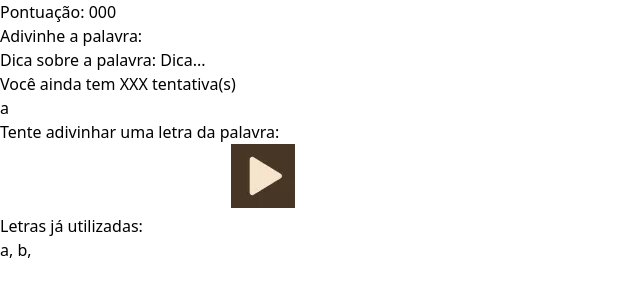
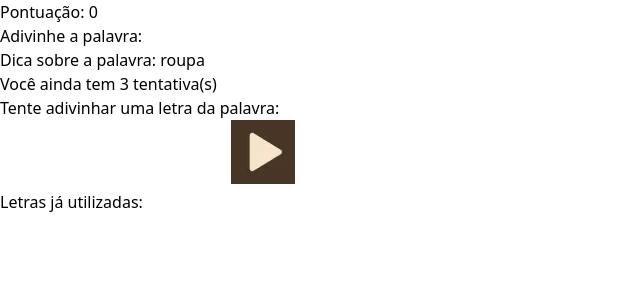
Before and after one commit to NathanPatrzyk/react, a React (Vite) app in the folder Secret_Word/secretWord/: page / in a window 1280 px wide. Both pictures are taken after a click on the button 32 px from the left and 80 px from the top of the page. Shown: the top 300 px of the page, without its empty margins (0-640 px from the left). Built offline with nearby package versions, Linux system fonts and the light colour scheme.

Commit message:
Continuando projeto secret word

```diff
--- a/Secret_Word/secretWord/src/App.jsx
+++ b/Secret_Word/secretWord/src/App.jsx
@@ -21,6 +21,9 @@ function App() {
 
   const [letters, setLetters] = useState([]);
   const [guessedLetters, setGuessedLetters] = useState([]);
+  const [wrongLetters, setWrongLetters] = useState([]);
+  const [guesses, setGuesses] = useState(3);
+  const [score, setScore] = useState(0);
 
   const pickWordAndCategory = () => {
     const categories = Object.keys(words);
@@ -42,13 +45,32 @@ function App() {
 
     setPickedWord(word);
     setPickedCategory(category);
-    setLetters(letters);
+    setLetters(wordLetters);
 
     setGameStage(stages[1].name);
   };
 
-  const verifyLetter = () => {
-    setGameStage(stages[2].name);
+  const verifyLetter = (letter) => {
+    const normalizedLetter = letter.toLowerCase();
+
+    if (
+      guessedLetters.includes(normalizedLetter) ||
+      wrongLetters.includes(normalizedLetter)
+    ) {
+      return;
+    }
+
+    if (letters.includes(normalizedLetter)) {
+      setGuessedLetters((actualGuessedLetters) => [
+        ...actualGuessedLetters,
+        normalizedLetter,
+      ]);
+    } else {
+      setWrongLetters((actualWrongLetters) => [
+        ...actualWrongLetters,
+        normalizedLetter,
+      ]);
+    }
   };
 
   const retry = () => {
@@ -58,7 +80,18 @@ function App() {
   return (
     <div className="flex justify-center items-center text-center px-8 pt-8 md:pt-16">
       {gameStage === "start" && <StartScreen startGame={startGame} />}
-      {gameStage === "game" && <Game verifyLetter={verifyLetter} />}
+      {gameStage === "game" && (
+        <Game
+          verifyLetter={verifyLetter}
+          pickedWord={pickedWord}
+          pickedCategory={pickedCategory}
+          letters={letters}
+          guessedLetters={guessedLetters}
+          wrongLetters={wrongLetters}
+          guesses={guesses}
+          score={score}
+        />
+      )}
       {gameStage === "end" && <GameOver retry={retry} />}
     </div>
   );
--- a/Secret_Word/secretWord/src/components/Game.jsx
+++ b/Secret_Word/secretWord/src/components/Game.jsx
@@ -1,35 +1,90 @@
-const Game = ({ verifyLetter }) => {
+import { useState, useRef } from "react";
+
+const Game = ({
+  verifyLetter,
+  pickedWord,
+  pickedCategory,
+  letters,
+  guessedLetters,
+  wrongLetters,
+  guesses,
+  score,
+}) => {
+  const [letter, setLetter] = useState("");
+  const letterInputRef = useRef(null);
+
+  const handleSubmit = (e) => {
+    e.preventDefault();
+
+    verifyLetter(letter);
+
+    setLetter("");
+
+    letterInputRef.current.focus();
+  };
+
   return (
     <div>
       <p>
-        <span className="text-[#473626] font-bold">Pontuação: 000</span>
+        <span className="text-[#473626] font-bold">Pontuação: {score}</span>
       </p>
       <h1 className="text-[#473626] text-3xl md:text-5xl font-bold  my-4 md:my-8">
         Adivinhe a palavra:
       </h1>
       <h3>
         Dica sobre a palavra:{" "}
-        <span className="text-[#473626] font-bold">Dica...</span>
+        <span className="text-[#473626] font-bold">{pickedCategory}</span>
       </h3>
-      <p className="text-[#473626] font-bold mt-4 md:mt-8">Você ainda tem XXX tentativa(s)
+      <p className="text-[#473626] font-bold mt-4 md:mt-8">
+        Você ainda tem {guesses} tentativa(s)
       </p>
-      <div className="flex justify-center items-center font-bold  text-3xl md:text-5xl m-4 md:m-8 md:gap-4 gap-2">
-        <span className="text-[#473626] md:leading-[1.8] leading-[1.3] uppercase md:size-24 size-12 border-4 border-[#473626] rounded-md">a</span>
-        <span className="text-[#473626] md:leading-[1.8] leading-[1.3] uppercase md:size-24 size-12 border-4 border-[#473626] rounded-md"></span>
+      <div className="flex justify-center items-center font-bold text-2xl md:text-5xl sm:text-5xl m-4 md:m-8 md:gap-4 gap-2">
+        {letters.map((letter, i) =>
+          guessedLetters.includes(letter) ? (
+            <span
+              key={i}
+              className="text-[#473626] sm:leading-[1.5] leading-[1] uppercase size-[8vw] max-w-20 max-h-20 border-4 border-[#473626] rounded-md"
+            >
+              {letter}
+            </span>
+          ) : (
+            <span
+              key={i}
+              className="text-[#473626] sm:leading-[1.5] leading-[1] uppercase size-[8vw] max-w-20 max-h-20 border-4 border-[#473626] rounded-md"
+            ></span>
+          )
+        )}
       </div>
       <div>
         <p className="mb-4 md:mb-8">Tente adivinhar uma letra da palavra:</p>
-        <form className="flex justify-center items-center gap-4">
-          <input className="bg-[#f6e4cc] text-center text-3xl border-4 border-[#473626] rounded-md md:size-14 size-10" type="text" name="letter" maxLength="1" required />
+        <form
+          onSubmit={handleSubmit}
+          className="flex justify-center items-center gap-4"
+        >
+          <input
+            className="bg-[#f6e4cc] text-center text-3xl border-4 border-[#473626] rounded-md md:size-1~6 size-12"
+            type="text"
+            name="letter"
+            maxLength="1"
+            required
+            onChange={(e) => setLetter(e.target.value)}
+            value={letter}
+            ref={letterInputRef}
+          />
           <button className="bg-[#473626] md:size-16 size-12 rounded-full hover:opacity-90">
-            <img className="md:size-10 size-8 m-auto" src="/play.webp" alt="Jogar" />
+            <img
+              className="md:size-10 size-8 m-auto"
+              src="/play.webp"
+              alt="Jogar"
+            />
           </button>
         </form>
       </div>
       <div className="mt-4 md:mt-8">
         <p>Letras já utilizadas:</p>
-        <span>a, </span>
-        <span>b, </span>
+        {wrongLetters.map((letter, i) => (
+          <span key={i}>{letter}, </span>
+        ))}
       </div>
     </div>
   );
--- a/Secret_Word/secretWord/src/data/words.js
+++ b/Secret_Word/secretWord/src/data/words.js
@@ -6,17 +6,8 @@ export const wordsList = {
     "Pneu",
     "Antena",
     "Farol",
-    "Retrovisor",
-    "Bateria",
-    "Radiador",
-    "Parabrisa",
-    "Câmbio",
-    "Embreagem",
     "Freio",
-    "Acelerador",
-    "Volante",
     "Roda",
-    "Parachoque",
     "Banco",
     "Cinto",
     "Teto",
@@ -26,99 +17,32 @@ export const wordsList = {
     "Maçã",
     "Pêra",
     "Mamão",
-    "Laranja",
-    "Melancia",
     "Uva",
-    "Abacaxi",
-    "Manga",
-    "Morango",
-    "Kiwi",
-    "Pêssego",
-    "Cereja",
-    "Amora",
-    "Framboesa",
     "Coco",
     "Limão",
-    "Maracujá",
-    "Tangerina",
-    "Goiaba",
+    "Manga",
+    "Kiwi",
   ],
   corpo: [
     "Braço",
     "Perna",
-    "Cérebro",
-    "Pescoço",
-    "Olhos",
-    "Orelhas",
     "Nariz",
     "Boca",
     "Coração",
-    "Pulmão",
-    "Fígado",
     "Rim",
-    "Estômago",
-    "Intestino",
     "Mão",
     "Pé",
-    "Joelho",
-    "Cotovelo",
+    "Olhos",
     "Ombro",
     "Costas",
   ],
-  computador: [
-    "Mouse",
-    "Teclado",
-    "Monitor",
-    "Gabinete",
-    "Processador",
-    "PlacaMãe",
-    "Memória",
-    "HD",
-    "SSD",
-    "Fonte",
-    "PlacaVideo",
-    "Cooler",
-    "Drive",
-    "USB",
-    "Webcam",
-    "Microfone",
-    "AltoFalante",
-    "Touchpad",
-    "Bateria",
-    "Wifi",
-  ],
-  programação: [
-    "Linguagem",
-    "Framework",
-    "JavaScript",
-    "React",
-    "Python",
-    "Java",
-    "CPlusPlus",
-    "HTML",
-    "CSS",
-    "Ruby",
-    "PHP",
-    "NodeJS",
-    "Angular",
-    "VueJS",
-    "SQL",
-    "NoSQL",
-    "Django",
-    "Flask",
-    "Spring",
-    "Git",
-  ],
   alimento: [
     "Arroz",
-    "Feijão",
     "Carne",
     "Leite",
     "Ovo",
     "Pão",
-    "Manteiga",
-    "Queijo",
-    "Frango",
+    "Sal",
     "Peixe",
     "Batata",
     "Cenoura",
@@ -127,316 +51,88 @@ export const wordsList = {
     "Cebola",
     "Alho",
     "Azeite",
-    "Sal",
     "Açúcar",
-    "Macarrão",
   ],
   animal: [
-    "Cachorro",
     "Gato",
-    "Elefante",
-    "Tigre",
     "Leão",
-    "Girafa",
-    "Zebra",
     "Urso",
-    "Coelho",
     "Rato",
     "Pato",
-    "Galinha",
-    "Cavalo",
     "Porco",
     "Vaca",
-    "Ovelha",
     "Cabra",
-    "Macaco",
-    "Papagaio",
     "Pomba",
-  ],
-  cidade: [
-    "Paris",
-    "Tóquio",
-    "Londres",
-    "Toronto",
-    "Chicago",
-    "Roma",
-    "Lisboa",
-    "Moscou",
-    "Pequim",
-    "Sydney",
-    "Dubai",
-    "Berlim",
-    "Dublin",
-    "Seul",
-    "Madri",
-    "Praga",
-    "Viena",
-    "Oslo",
-    "Varsóvia",
-    "Estocolmo",
-  ],
-  esporte: [
-    "Futebol",
-    "Basquete",
-    "Vôlei",
-    "Natação",
-    "Ciclismo",
-    "Tênis",
-    "Corrida",
-    "Boxe",
-    "Judô",
-    "Karatê",
-    "Skate",
-    "Surfe",
-    "Ginástica",
-    "Hóquei",
-    "Rúgbi",
-    "Beisebol",
-    "Críquete",
-    "Golfe",
-    "Esgrima",
-    "Luta",
-  ],
-  profissão: [
-    "Médico",
-    "Engenheiro",
-    "Professor",
-    "Advogado",
-    "Enfermeiro",
-    "Dentista",
-    "Arquiteto",
-    "Jornalista",
-    "Policial",
-    "Bombeiro",
-    "Farmacêutico",
-    "Psicólogo",
-    "Contador",
-    "Veterinário",
-    "Cozinheiro",
-    "Garçom",
-    "Motorista",
-    "Pintor",
-    "Eletricista",
-    "Mecânico",
   ],
   música: [
     "Rock",
     "Pop",
     "Jazz",
-    "Clássica",
-    "HipHop",
-    "Eletrônica",
-    "Reggae",
+    "Samba",
+    "Funk",
     "Blues",
-    "Samba",
-    "BossaNova",
-    "Funk",
-    "Sertanejo",
     "Forró",
-    "MPB",
-    "Punk",
-    "Metal",
-    "Country",
-    "Gospel",
-    "Disco",
-    "Ópera",
   ],
   cor: [
-    "Vermelho",
     "Azul",
-    "Verde",
-    "Amarelo",
     "Preto",
     "Branco",
     "Rosa",
-    "Laranja",
     "Roxo",
     "Cinza",
     "Marrom",
-    "Bege",
-    "Turquesa",
-    "Prata",
-    "Dourado",
-    "Ciano",
-    "Magenta",
-    "Oliva",
-    "Bordô",
-    "Violeta",
   ],
   bebida: [
     "Água",
-    "Refrigerante",
     "Suco",
     "Café",
     "Chá",
-    "Vinho",
-    "Cerveja",
-    "Vodka",
-    "Whisky",
     "Rum",
-    "Tequila",
     "Gin",
     "Leite",
-    "Chocolate",
-    "Milkshake",
-    "Smoothie",
-    "Coco",
-    "Energético",
-    "Isotônico",
-    "Limonada",
-  ],
-  planta: [
-    "Rosa",
-    "Tulipa",
-    "Girassol",
-    "Orquídea",
-    "Hibisco",
-    "Margarida",
-    "Violeta",
-    "Lírio",
-    "Jasmim",
-    "Bromélia",
-    "Begônia",
-    "Cravo",
-    "Samambaia",
-    "Antúrio",
-    "Hortênsia",
-    "Lavanda",
-    "Cacto",
-    "Suculenta",
-    "Aloe",
-    "Bonsai",
   ],
   roupa: [
-    "Camiseta",
     "Calça",
     "Saia",
-    "Vestido",
+    "Maiô",
+    "Blusa",
     "Casaco",
-    "Jaqueta",
     "Suéter",
     "Shorts",
-    "Biquíni",
-    "Maiô",
-    "Gravata",
-    "Camisa",
-    "Blusa",
-    "Moletom",
-    "Regata",
-    "Sapato",
-    "Tênis",
-    "Bota",
-    "Sandália",
-    "Chinelo",
-  ],
-  transporte: [
-    "Carro",
-    "Ônibus",
-    "Trem",
-    "Avião",
-    "Navio",
-    "Bicicleta",
-    "Moto",
-    "Barco",
-    "Metrô",
-    "Helicóptero",
-    "Caminhão",
-    "Patinete",
-    "Trator",
-    "Foguete",
-    "Charrete",
-    "Lancha",
-    "Submarino",
-    "Balão",
-    "Trólebus",
-    "Monotrilho",
   ],
   ferramenta: [
+    "Chave",
+    "Broca",
+    "Nível",
     "Martelo",
-    "Chave",
-    "Alicate",
-    "Serrote",
-    "Furadeira",
-    "Parafuso",
-    "Porca",
-    "Broca",
-    "Torno",
-    "Esquadro",
-    "Marreta",
-    "Plaina",
     "Lima",
+    "Serra",
     "Formão",
-    "Serra",
-    "Nível",
-    "Trena",
-    "Grampeador",
-    "Maçarico",
-    "Sargento",
   ],
   natureza: [
-    "Montanha",
     "Rio",
     "Lago",
     "Mar",
-    "Floresta",
-    "Deserto",
-    "Cachoeira",
-    "Vulcão",
-    "Caverna",
-    "Planície",
-    "Pantanal",
-    "Selva",
-    "Cerrado",
     "Campo",
-    "Pradaria",
-    "Amazônia",
-    "Savanas",
+    "Duna",
     "Bosque",
-    "Mangue",
-    "Duna",
   ],
   objeto: [
     "Mesa",
-    "Cadeira",
     "Sofá",
     "Cama",
-    "Armário",
-    "Prateleira",
-    "Estante",
-    "Cômoda",
-    "Gaveta",
+    "Vaso",
     "Porta",
     "Janela",
-    "Luminária",
-    "Tapete",
-    "Cortina",
-    "Espelho",
-    "Vaso",
     "Quadro",
     "Relógio",
-    "Computador",
-    "Televisão",
   ],
   sentimento: [
     "Amor",
-    "Alegria",
-    "Tristeza",
+    "Medo",
+    "Nojo",
     "Raiva",
-    "Medo",
-    "Surpresa",
-    "Nojo",
-    "Esperança",
+    "Calma",
     "Ciúme",
-    "Orgulho",
-    "Vergonha",
-    "Gratidão",
-    "Solidão",
-    "Ansiedade",
-    "Saudade",
-    "Calma",
-    "Confiança",
-    "Desespero",
-    "Inveja",
-    "Compaixão",
   ],
 };
```
